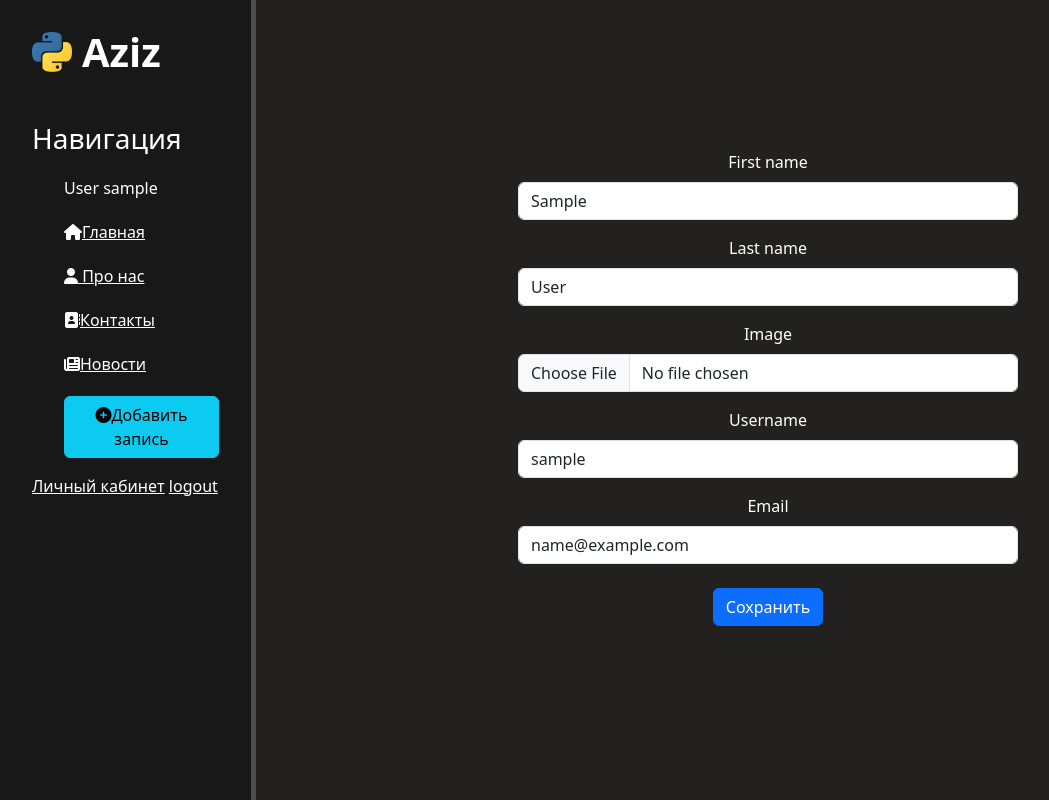
After one commit to woidead/django_repeating, a Django app: page /users/profile/1 in a window 1280 px wide. The commit adds this page. Shown: the whole page, without its empty margins (0-1049 px from the left). Run offline with Django 5.2, Linux system fonts and the light colour scheme; the visitor is signed in with stand-in values (Sample User, id 1); data comes from the database, SQL or seed files in the repository.

Commit message:
profile edit added

```diff
--- a/main/templates/main/base.html
+++ b/main/templates/main/base.html
@@ -25,6 +25,7 @@
             <a href="{% url 'create_news' %}"><li><button class="btn btn-info"><i class="fa-solid fa-plus-circle"></i>Добавить запись</button></li></a>
         </ul>
         {% if user.is_authenticated %}
+            <a href="{% url 'profile' %}">Личный кабинет</a>
             <a href="{% url 'logout' %}">logout</a>
         {% else %}
             <a href="{% url 'login' %}">login</a>
--- a/main/templates/main/test.html
+++ /dev/null
@@ -1 +0,0 @@
-<p>Просто проверка</p>
--- a/users/forms.py
+++ b/users/forms.py
@@ -47,3 +47,25 @@ class UserRegistrationForm(UserCreationForm):
     def save(self, commit=True):
         user = super(UserRegistrationForm, self).save(commit=True)
         return user
+
+
+class UserProfileForm(UserChangeForm):
+    first_name = forms.CharField(widget=forms.TextInput(attrs={
+        'class': 'form-control', 'placeholder': 'Введите имя'
+    }))
+    last_name = forms.CharField(widget=forms.TextInput(attrs={
+        'class': 'form-control', 'placeholder': 'Введите фамилию'
+    }))
+    image = forms.ImageField(widget=forms.FileInput(attrs={
+        'class': 'form-control'
+    }))
+    username = forms.CharField(widget=forms.TextInput(attrs={
+        'class': 'form-control', 'placeholder': 'Введите имя пользователя', 'readonly': True
+    }))
+    email = forms.CharField(widget=forms.TextInput(attrs={
+        'class': 'form-control', 'type': 'email', 'placeholder': 'Введите email', 'readonly': True
+    }))
+
+    class Meta:
+        model = User
+        fields = ('first_name', 'last_name', 'image', 'username', 'email')
--- /dev/null
+++ b/users/templates/users/edit_profile.html
@@ -0,0 +1,43 @@
+{% extends "main/base.html" %}
+{% load static %}
+{% block title %} Редактировать профиль {% endblock %}
+{% block links %}
+
+{% endblock %}
+
+{% block content %}
+    <div class="feature">
+        <div class="container-xl">
+            <div class="container-sm">
+                <form method="post" action="{% url 'edit_profile' user.id %}" enctype="multipart/form-data">
+                    {% csrf_token %}
+                    <div class="mb-3">
+                      <label for="exampleInputEmail1" for="{{ form.first_name.id_for_label }}" class="form-label">First name</label>
+                      {{ form.first_name }}
+                    </div>
+                    <div class="mb-3">
+                      <label for="exampleInputEmail1" for="{{ form.last_name.id_for_label }}" class="form-label">Last name</label>
+                      {{ form.last_name }}
+                    </div>
+                    <div class="mb-3">
+                      <label for="exampleInputEmail1" for="{{ form.image.id_for_label }}" class="form-label">Image</label>
+                      {{ form.image }}
+                    </div>
+                    <div class="mb-3">
+                        <label for="exampleInputEmail1" for="{{ form.username.id_for_label }}" class="form-label">Username</label>
+                        {{ form.username }}
+                      </div>
+                    <div class="mb-3">
+                        <label for="exampleInputEmail1" for="{{ form.email.id_for_label }}" class="form-label">Email</label>
+                        {{ form.email }}
+                    </div>
+
+                    <div class="mt-4 d-flex justify-content-evenly">
+
+                        <button type="submit" class="btn btn-primary ">Сохранить</button>
+                      </div>
+                    </form>
+            </div>
+        </div>
+    </div>
+{% endblock %}
--- a/users/urls.py
+++ b/users/urls.py
@@ -1,9 +1,12 @@
 from django.urls import path
-from users.views import (UserLoginView, logout_view, profile_view, CreateUserView)
+from django.contrib.auth.decorators import login_required
+from users.views import (UserLoginView, logout_view, profile_view,
+                         CreateUserView, UserProfileView)
 
 urlpatterns = [
     path('login/', UserLoginView.as_view(), name='login'),
     path('logout/', logout_view, name='logout'),
     path("profile/", profile_view, name="profile"),
-    path('registration/', CreateUserView.as_view(), name='registration'),  # регистрация
+    path('registration/', CreateUserView.as_view(), name='registration'),  #регистрация
+    path('profile/<int:pk>', login_required(UserProfileView.as_view()), name='edit_profile'),  #Редактировать профиль
 ]
--- a/users/views.py
+++ b/users/views.py
@@ -5,7 +5,7 @@ from django.contrib.auth.decorators import login_required
 from django.contrib.messages.views import SuccessMessageMixin
 from django.views.generic.edit import CreateView, UpdateView
 from django.urls import reverse, reverse_lazy
-from users.forms import UserLoginForm, UserRegistrationForm
+from users.forms import UserLoginForm, UserRegistrationForm, UserProfileForm
 from users.models import User
 
 class UserLoginView(LoginView):
@@ -26,3 +26,9 @@ class CreateUserView(SuccessMessageMixin, CreateView):
     template_name = 'users/registration.html'
     success_url = reverse_lazy('login')
     success_message = 'Вы успешно зарегались!'
+
+class UserProfileView(UpdateView):
+    model = User
+    template_name = 'users/edit_profile.html'
+    form_class = UserProfileForm
+    success_url = reverse_lazy('profile')
```
Also changed, not shown: main/templates/main/index.html (+3 -18 lines), users/templates/users/profile.html (+16 -34 lines).
